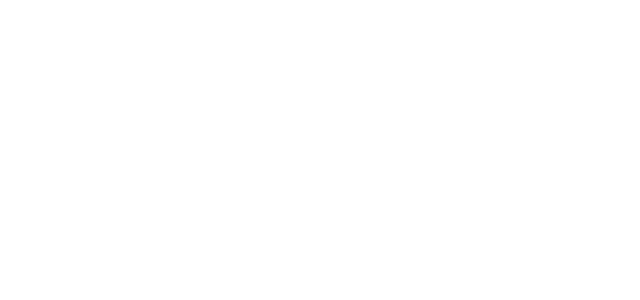
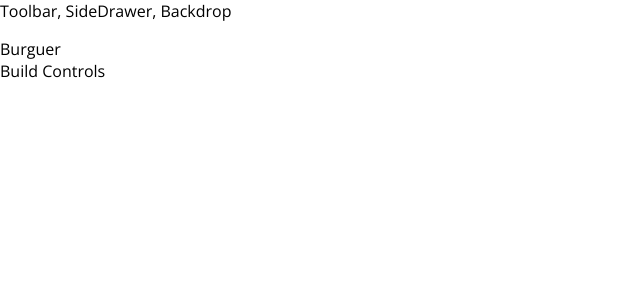
Before and after one commit to dsabalete/react-burger-builder, a React app: page / in a window 1280 px wide. Shown: the top 300 px of the page, without its empty margins (0-640 px from the left). Built offline with nearby package versions, Linux system fonts and the light colour scheme.

Commit message:
Implement BurguerBuilder container

```diff
--- a/src/App.js
+++ b/src/App.js
@@ -1,9 +1,14 @@
 import React from 'react';
+
+import Layout from './components/Layout/Layout'
+import BurguerBuilder from './containers/BurguerBuilder/BurguerBuilder'
 
 function App() {
   return (
     <div>
-
+      <Layout>
+        <BurguerBuilder/>
+      </Layout>
     </div>
   );
 }
--- /dev/null
+++ b/src/components/Layout/Layout.js
@@ -0,0 +1,15 @@
+import React from 'react'
+
+import Aux from '../../hoc/AuxComp'
+import classes from './Layout.module.css'
+
+const layout = props => (
+    <Aux>
+        <div>Toolbar, SideDrawer, Backdrop</div>
+        <main className={classes.Content}>
+            {props.children}
+        </main>
+    </Aux>
+)
+
+export default layout
--- /dev/null
+++ b/src/components/Layout/Layout.module.css
@@ -0,0 +1,3 @@
+.Content {
+    margin-top: 16px;
+}
--- /dev/null
+++ b/src/containers/BurguerBuilder/BurguerBuilder.js
@@ -0,0 +1,17 @@
+import React, { Component } from 'react'
+
+import Aux from '../../hoc/AuxComp'
+
+class BurguerBuilder extends Component {
+
+    render() {
+        return (
+            <Aux>
+                <div>Burguer</div>
+                <div>Build Controls</div>
+            </Aux>
+        )
+    }
+}
+
+export default BurguerBuilder
--- /dev/null
+++ b/src/hoc/AuxComp.js
@@ -0,0 +1,3 @@
+const aux = props => props.children
+
+export default aux
--- a/src/index.css
+++ b/src/index.css
@@ -1,8 +1,6 @@
 body {
   margin: 0;
-  font-family: -apple-system, BlinkMacSystemFont, "Segoe UI", "Roboto", "Oxygen",
-    "Ubuntu", "Cantarell", "Fira Sans", "Droid Sans", "Helvetica Neue",
-    sans-serif;
+  font-family: "Open Sans", sans-serif;
   -webkit-font-smoothing: antialiased;
   -moz-osx-font-smoothing: grayscale;
   /* background-color: bisque; */
```
